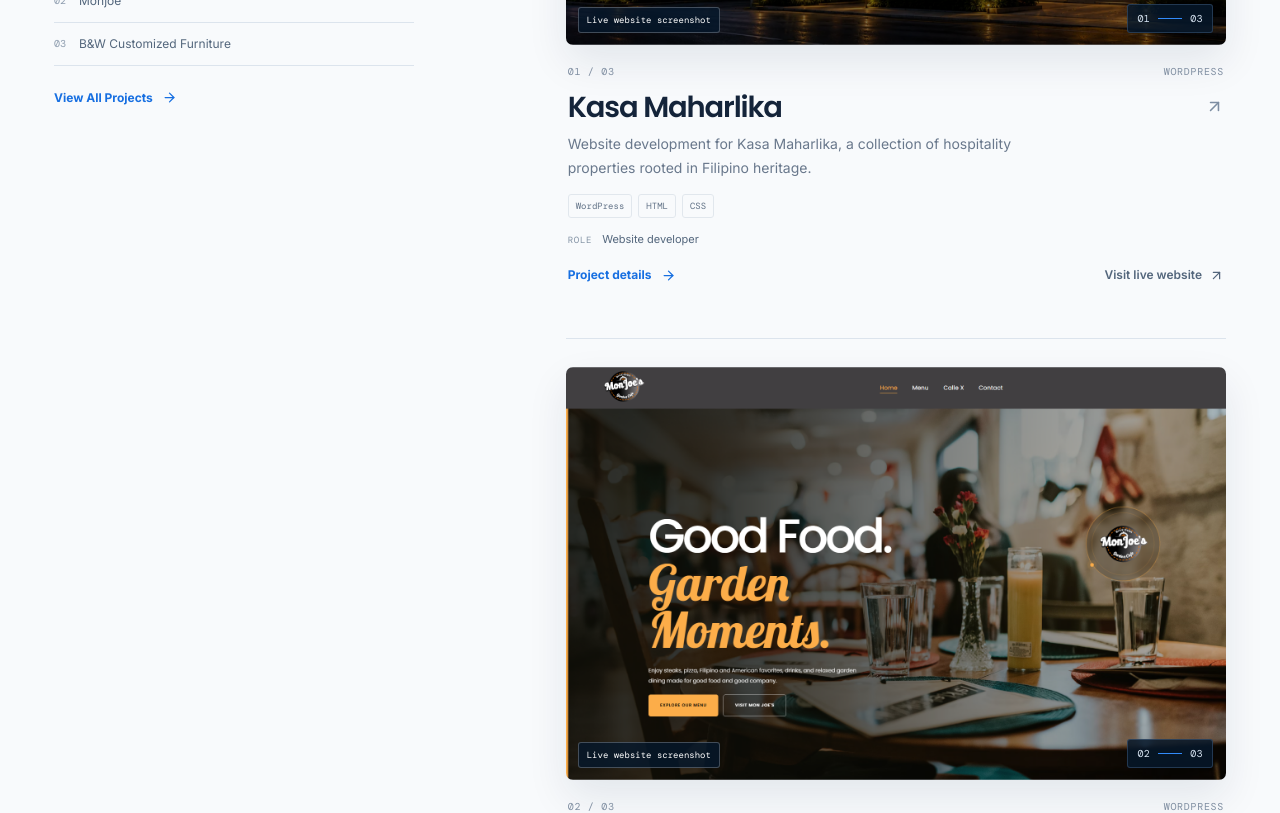
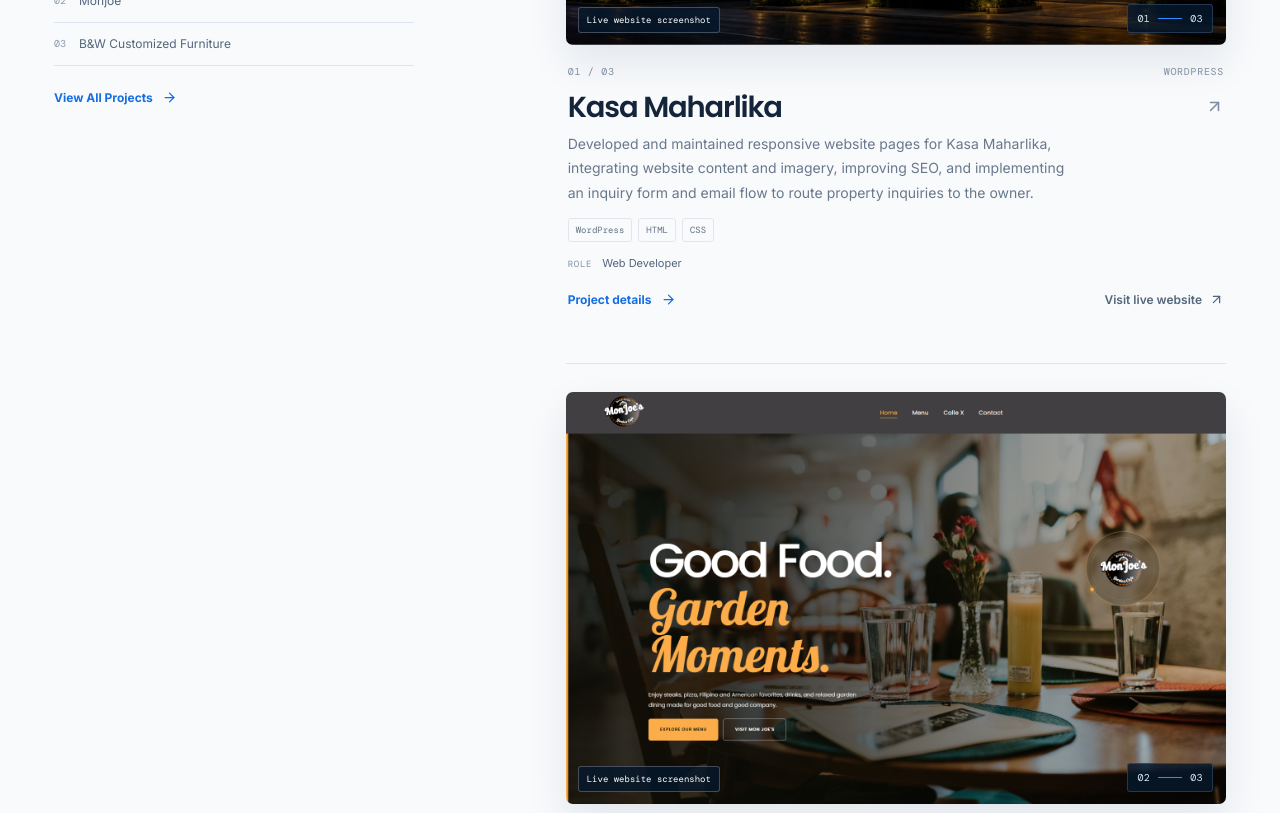
Before and after one commit to kierzx11-star/portfolio-Kier-Anticuando, a React (Vite) app: page / in a window 1280 px wide. Shown: the part 1160-1973 px from the top of the page. Built offline with nearby package versions, Linux system fonts and the light colour scheme.

Commit message:
Improve portfolio project descriptions

```diff
--- a/src/data/projects.ts
+++ b/src/data/projects.ts
@@ -5,12 +5,12 @@
 };
 
 export const projects: Project[] = [
-  { slug: 'kasa-maharlika', name: 'Kasa Maharlika', url: 'https://kasamaharlika.com/', image: '/images/kasa-maharlika-homepage.png', imageKind: 'screenshot', featured: true, category: 'WordPress', technologies: ['WordPress', 'HTML', 'CSS'], summary: 'Website development for Kasa Maharlika, a collection of hospitality properties rooted in Filipino heritage.', role: 'Website developer', accent: '#8a6a49', mark: 'KM' },
-  { slug: 'monjoe', name: 'Monjoe', url: 'https://monjoes.com/', image: '/images/monjoe-homepage.png', imageKind: 'screenshot', featured: true, category: 'WordPress', technologies: ['WordPress', 'HTML', 'CSS'], summary: 'Website development for Mon Joe’s Garden Cafe, presenting its menu and garden dining experience.', role: 'Website developer', accent: '#ba633c', mark: 'MJ' },
-  { slug: 'primesteps', name: 'PrimeSteps', url: 'https://primestepslh.com/', image: '/images/primesteps-homepage.png', imageKind: 'screenshot', category: 'Website Builder', technologies: ['GoDaddy Website Builder'], summary: 'Website development for PrimeSteps Learning Hub, an early learning center in Pasig.', role: 'Website developer', accent: '#64947e', mark: 'PS' },
-  { slug: 'shurra', name: 'Shurra Group of Companies', url: 'https://shurragroupofcompanies.com/', image: '/images/shurra-homepage.png', imageKind: 'screenshot', category: 'WordPress', technologies: ['WordPress', 'HTML', 'CSS'], summary: 'Website development for Shurra Group of Companies, featuring its cleaning and facility support services.', role: 'Website developer', accent: '#52769a', mark: 'SG' },
-  { slug: 'bw-customized-furniture', name: 'B&W Customized Furniture', url: 'https://bwcustomizedfurniture.com/', image: '/images/bw-customized-furniture-homepage.png', imageKind: 'screenshot', featured: true, category: 'Website Development', technologies: [], summary: 'Website development for a custom furniture business featuring kitchen cabinetry, wardrobes, TV consoles, and made-to-measure furniture.', role: 'Website developer', accent: '#9a8068', mark: 'B&W' },
-  { slug: 'barili-tourism-app', name: 'Barili Tourism App', imageKind: 'concept', category: 'Academic Concept', technologies: [], summary: 'Academic tourism information-system concept for Barili, Cebu, with proposed QR destination guides, visitor tracking, reporting, and destination inquiries.', role: 'Academic project concept', accent: '#4f8cad', mark: 'BT' },
+  { slug: 'kasa-maharlika', name: 'Kasa Maharlika', url: 'https://kasamaharlika.com/', image: '/images/kasa-maharlika-homepage.png', imageKind: 'screenshot', featured: true, category: 'WordPress', technologies: ['WordPress', 'HTML', 'CSS'], summary: 'Developed and maintained responsive website pages for Kasa Maharlika, integrating website content and imagery, improving SEO, and implementing an inquiry form and email flow to route property inquiries to the owner.', role: 'Web Developer', accent: '#8a6a49', mark: 'KM' },
+  { slug: 'monjoe', name: 'Monjoe', url: 'https://monjoes.com/', image: '/images/monjoe-homepage.png', imageKind: 'screenshot', featured: true, category: 'WordPress', technologies: ['WordPress', 'HTML', 'CSS'], summary: 'Developed and styled responsive website pages for Monjoe using WordPress, custom HTML, and CSS. Integrated website content and imagery, updated menu information, and made SEO improvements to present the café’s menu and garden dining experience.', role: 'Web Developer', accent: '#ba633c', mark: 'MJ' },
+  { slug: 'primesteps', name: 'PrimeSteps Learning Hub', url: 'https://primestepslh.com/', image: '/images/primesteps-homepage.png', imageKind: 'screenshot', category: 'Website Builder', technologies: ['GoDaddy Website Builder'], summary: 'Developed and updated the PrimeSteps Learning Hub website using GoDaddy Website Builder. Worked on page development, layout and styling, responsive design, website content and image integration, and SEO updates; also contributed to monthly website insights and reporting to support ongoing monitoring.', role: 'Web Developer', accent: '#64947e', mark: 'PS' },
+  { slug: 'shurra', name: 'Shurra Group of Companies', url: 'https://shurragroupofcompanies.com/', image: '/images/shurra-homepage.png', imageKind: 'screenshot', category: 'WordPress', technologies: ['WordPress', 'HTML', 'CSS'], summary: 'Developed and updated website pages for Shurra Group of Companies using WordPress, HTML, and CSS. Worked on homepage imagery, typography and colors, the About Us page, team section, website content, and responsive mobile layouts, and implemented SEO updates to support search visibility.', role: 'Web Developer', accent: '#52769a', mark: 'SG' },
+  { slug: 'bw-customized-furniture', name: 'B&W Customized Furniture', url: 'https://bwcustomizedfurniture.com/', image: '/images/bw-customized-furniture-homepage.png', imageKind: 'screenshot', featured: true, category: 'Website Development', technologies: ['WordPress', 'HTML', 'CSS'], summary: 'Developed website pages for B&W Customized Furniture using WordPress, with custom HTML and CSS for page structure and styling. Worked on website content and image integration, a furniture gallery, responsive mobile layouts, and SEO updates.', role: 'Web Developer', accent: '#9a8068', mark: 'B&W' },
+  { slug: 'barili-tourism-app', name: 'Barili Tourism App', imageKind: 'concept', category: 'Academic Concept', technologies: ['Kotlin', 'PHP', 'Firebase'], summary: 'Developed a completed individual academic project designed to improve access to tourism information for destinations in Barili, Cebu. The application includes QR-based destination information, visitor tracking, reporting, and destination inquiries to help visitors access information and support tourism information management. Contributions included system concept and planning, requirements gathering, system analysis and design, database design, UI/UX design, frontend and backend development, QR-code scanning and destination information, visitor tracking and reporting, and documentation.', role: 'Individual Developer', accent: '#4f8cad', mark: 'BT' },
 ];
 
 export const skills = [
```
